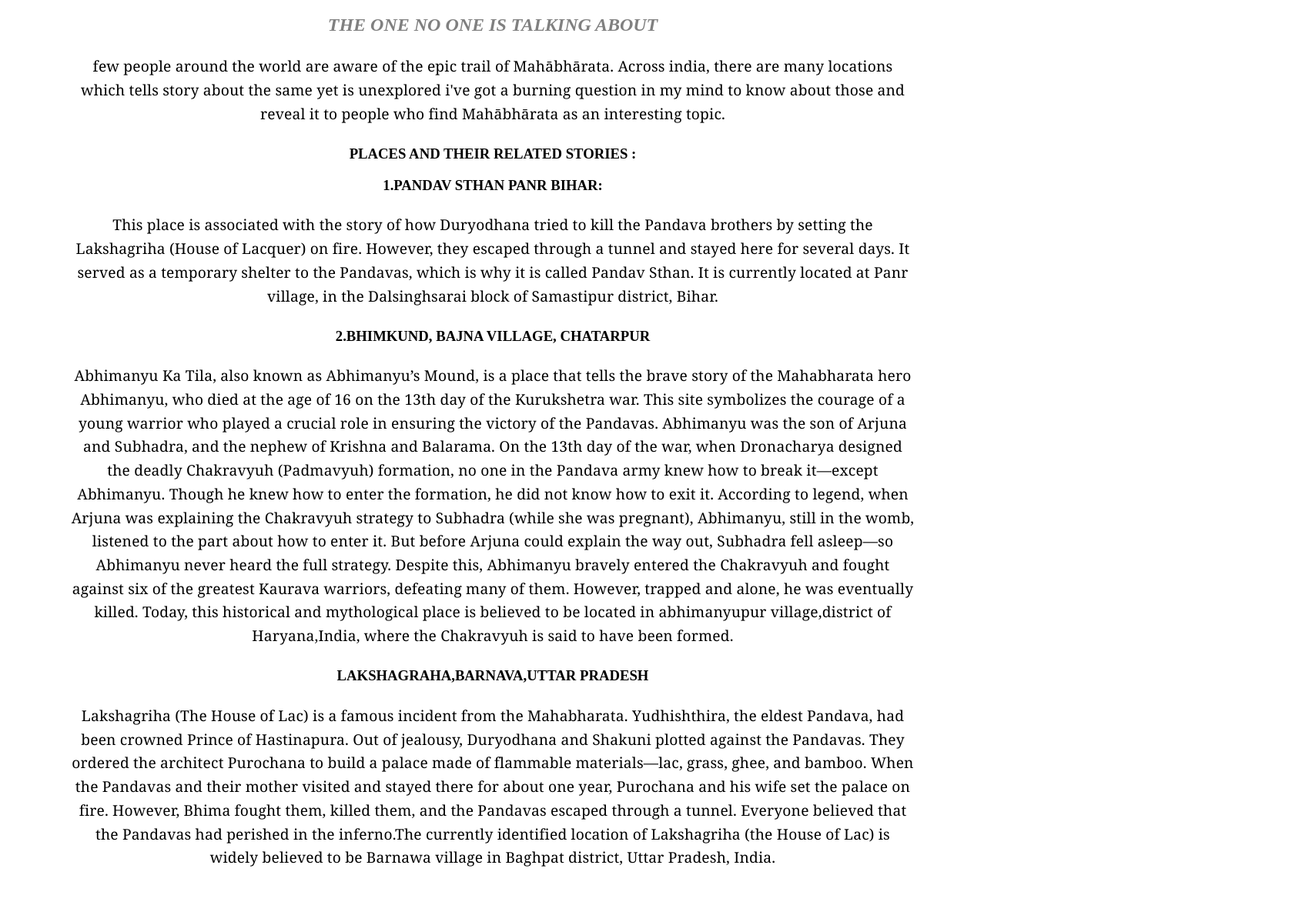
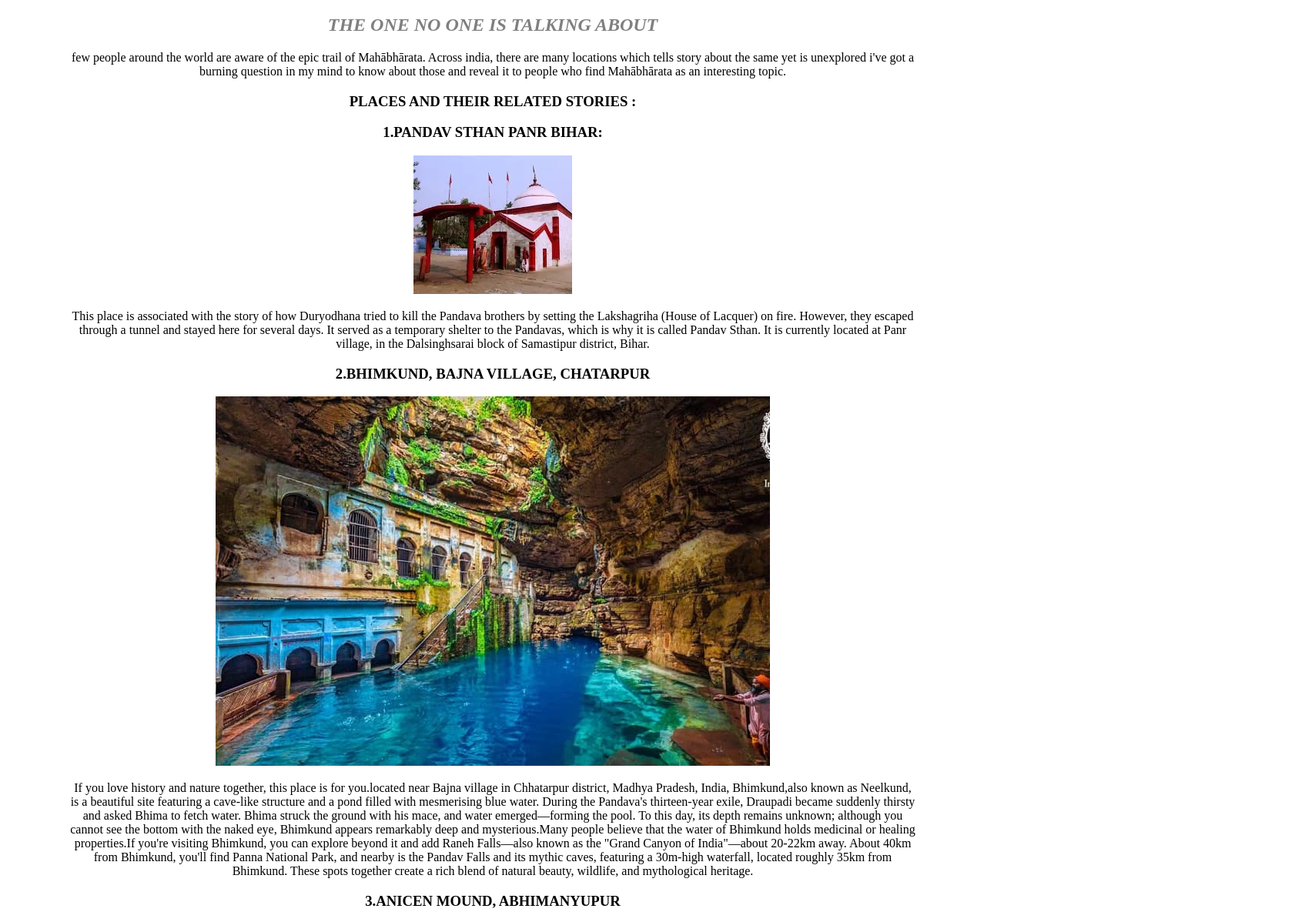
Before and after one commit to priyanshi-spec/Mahabharat-Website, a plain HTML site: page index.html in a window 1280 px wide. Shown: the part 89-1287 px from the top of the page at 77% size, 1691 px wide, since content can reach past the window. Drawn offline with Linux system fonts and the light colour scheme.

```diff
--- a/index.html
+++ b/index.html
@@ -14,28 +14,39 @@
     <h1>THE UNREVEALED MAHABHARATA</h1>
     <h2>the one no one is talking about</h2>
 
-    <h4>
-    few people around the world are aware of the epic trail of Mahābhārata. Across india, there are many locations which tells story about the same yet is unexplored i've got a burning question in my mind to know about those and reveal it to people who find Mahābhārata as an interesting topic.</h3>
+    <p>
+    few people around the world are aware of the epic trail of Mahābhārata. Across india, there are many locations which tells story about the same yet is unexplored i've got a burning question in my mind to know about those and reveal it to people who find Mahābhārata as an interesting topic.</p>
+
     <h3>places and their related stories : </h3>
+
     <h3>1.pandav sthan panr bihar:</h3>
-    <h4>
+     <img src="Images/bihar.webp" alt="bihar">
+    <p>
         This place is associated with the story of how Duryodhana tried to kill the Pandava brothers by setting the Lakshagriha (House of Lacquer) on fire. However, they escaped through a tunnel and stayed here for several days. It served as a temporary shelter to the Pandavas, which is why it is called Pandav Sthan. It is currently located at Panr village, in the Dalsinghsarai block of Samastipur district, Bihar.
-    </h4>
+    </p>
     <h3>2.bhimkund, bajna village, chatarpur</h3>
+    <img src="Images/bk.jpg" alt="Bhimkund">
+    <p>If you love history and nature together, this place is for you.located near Bajna village in Chhatarpur district, Madhya Pradesh, India, Bhimkund,also known as Neelkund, is a beautiful site featuring a cave-like structure and a pond filled with mesmerising blue water. During the Pandava's thirteen-year exile, Draupadi became suddenly thirsty and asked Bhima to fetch water. Bhima struck the ground with his mace, and water emerged—forming the pool. To this day, its depth remains unknown; although you cannot see the bottom with the naked eye, Bhimkund appears remarkably deep and mysterious.Many people believe that the water of Bhimkund holds medicinal or healing properties.If you're visiting Bhimkund, you can explore beyond it and add Raneh Falls—also known as the "Grand Canyon of India"—about 20-22km away. About 40km from Bhimkund, you'll find Panna National Park, and nearby is the Pandav Falls and its mythic caves, featuring a 30m-high waterfall, located roughly 35km from Bhimkund. These spots together create a rich blend of natural beauty, wildlife, and mythological heritage.
 
-    <h4>Abhimanyu Ka Tila, also known as Abhimanyu’s Mound, is a place that tells the brave story of the Mahabharata hero Abhimanyu, who died at the age of 16 on the 13th day of the Kurukshetra war. This site symbolizes the courage of a young warrior who played a crucial role in ensuring the victory of the Pandavas.
+
+</p>
+    <h3>3.anicen mound, abhimanyupur</h3>
+    <img src="Images/abhimanyu.jpg" alt="ancient mound amin">
+    <p>Abhimanyu Ka Tila, also known as Abhimanyu’s Mound, is a place that tells the brave story of the Mahabharata hero Abhimanyu, who died at the age of 16 on the 13th day of the Kurukshetra war. This site symbolizes the courage of a young warrior who played a crucial role in ensuring the victory of the Pandavas.
 
     Abhimanyu was the son of Arjuna and Subhadra, and the nephew of Krishna and Balarama. On the 13th day of the war, when Dronacharya designed the deadly Chakravyuh (Padmavyuh) formation, no one in the Pandava army knew how to break it—except Abhimanyu. Though he knew how to enter the formation, he did not know how to exit it.
 
-    According to legend, when Arjuna was explaining the Chakravyuh strategy to Subhadra (while she was pregnant), Abhimanyu, still in the womb, listened to the part about how to enter it. But before Arjuna could explain the way out, Subhadra fell asleep—so Abhimanyu never heard the full strategy.
+    According to legend, when Arjuna was explaining the Chakravyuh strategy to Subhadra (while she was pregnant), Abhimanyu, still in the womb, listened to the part about how to enter it. But before Arjuna could explain the way out, Subhadra fell asleep—so Abhimanyu never heard the full strategy Despite this, Abhimanyu bravely entered the Chakravyuh and fought against six of the greatest Kaurava warriors, defeating many of them. However, trapped and alone, he was eventually killed.
 
-    Despite this, Abhimanyu bravely entered the Chakravyuh and fought against six of the greatest Kaurava warriors, defeating many of them. However, trapped and alone, he was eventually killed.
+    Today, this historical and mythological place is believed to be located in abhimanyupur village,district of Haryana,India, where the Chakravyuh is said to have been formed.</p>
 
-    Today, this historical and mythological place is believed to be located in abhimanyupur village,district of Haryana,India, where the Chakravyuh is said to have been formed.</h4>
-<h3>lakshagraha,barnava,uttar pradesh</h3>
-<h4>Lakshagriha (The House of Lac) is a famous incident from the Mahabharata. Yudhishthira, the eldest Pandava, had been crowned Prince of Hastinapura. Out of jealousy, Duryodhana and Shakuni plotted against the Pandavas. They ordered the architect Purochana to build a palace made of flammable materials—lac, grass, ghee, and bamboo.
-When the Pandavas and their mother visited and stayed there for about one year, Purochana and his wife set the palace on fire. However, Bhima fought them, killed them, and the Pandavas escaped through a tunnel. Everyone believed that the Pandavas had perished in the inferno.The currently identified location of Lakshagriha (the House of Lac) is widely believed to be Barnawa village in Baghpat district, Uttar Pradesh, India.
-</h4>
+    <h3>lakshagraha,barnava,uttar pradesh</h3>
+
+ <img src="Images/lac.JPG" alt="lakshagraha">
+    <p>Lakshagriha (The House of Lac) is a famous incident from the Mahabharata. Yudhishthira, the eldest Pandava, had been crowned Prince of Hastinapura. Out of jealousy, Duryodhana and Shakuni plotted against the Pandavas. They ordered the architect Purochana to build a palace made of flammable materials—lac, grass, ghee, and bamboo.
+    When the Pandavas and their mother visited and stayed there for about one year, Purochana and his wife set the palace on fire. However, Bhima fought them, killed them, and the Pandavas escaped through a tunnel. Everyone believed that the Pandavas had perished in the inferno.The currently identified location of Lakshagriha (the House of Lac) is widely believed to be Barnawa village in Baghpat district, Uttar Pradesh, India.
+    </p>
+
 </div>
 </body>
 </html>
--- a/styles/style.css
+++ b/styles/style.css
@@ -1,5 +1,5 @@
-.img{ height:10%;
-            width:10%;
+.img{ height:10px;
+            width:10px;
 
      }
      h1{font-style: italic;
```
Also changed, not shown: Images/bihar.webp (added), Images/lac.JPG (added).
